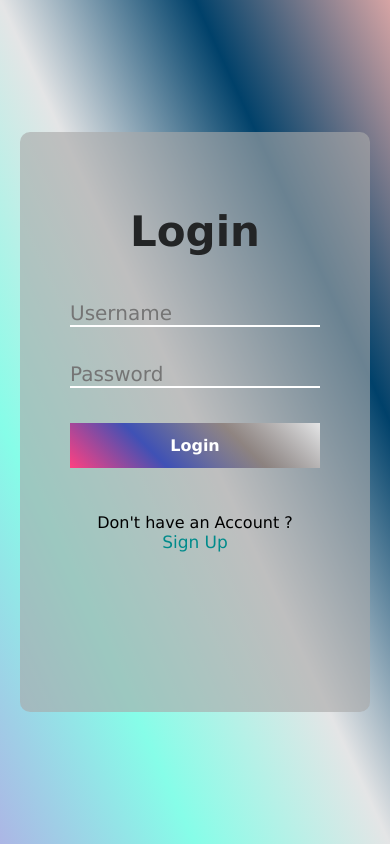
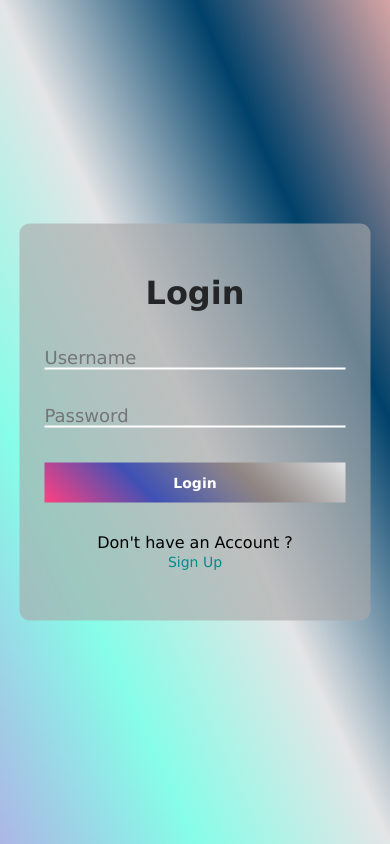
Before and after one commit to Yarlagadda-saimanoj/Login-and-Sign-Up-Pages, a plain HTML site: page index.html in a window 390 px wide. Drawn offline with Linux system fonts and the light colour scheme.

Commit message:
login.css

```diff
--- a/signin.css
+++ b/signin.css
@@ -67,3 +67,30 @@ h1 {
     color: darkcyan;
     font-size: 17px;
 }
+
+@media screen and (max-width: 500px){
+    form{
+        width: 90%;
+        height: auto;
+        padding: 50px 25px;
+        flex-wrap: wrap;
+    }
+    h1{
+        font-size: 32px;
+        margin-bottom: 30px;
+    }
+    .textBoxdiv input{
+        font-size: 18px;
+    }
+    .loginBtn{
+        height: 40px;
+        font-size: 14px;
+    }
+
+    .signup{
+        margin-top: 30px;
+    }
+    .signup a{
+        font-size: 14px;
+    }
+}
```
